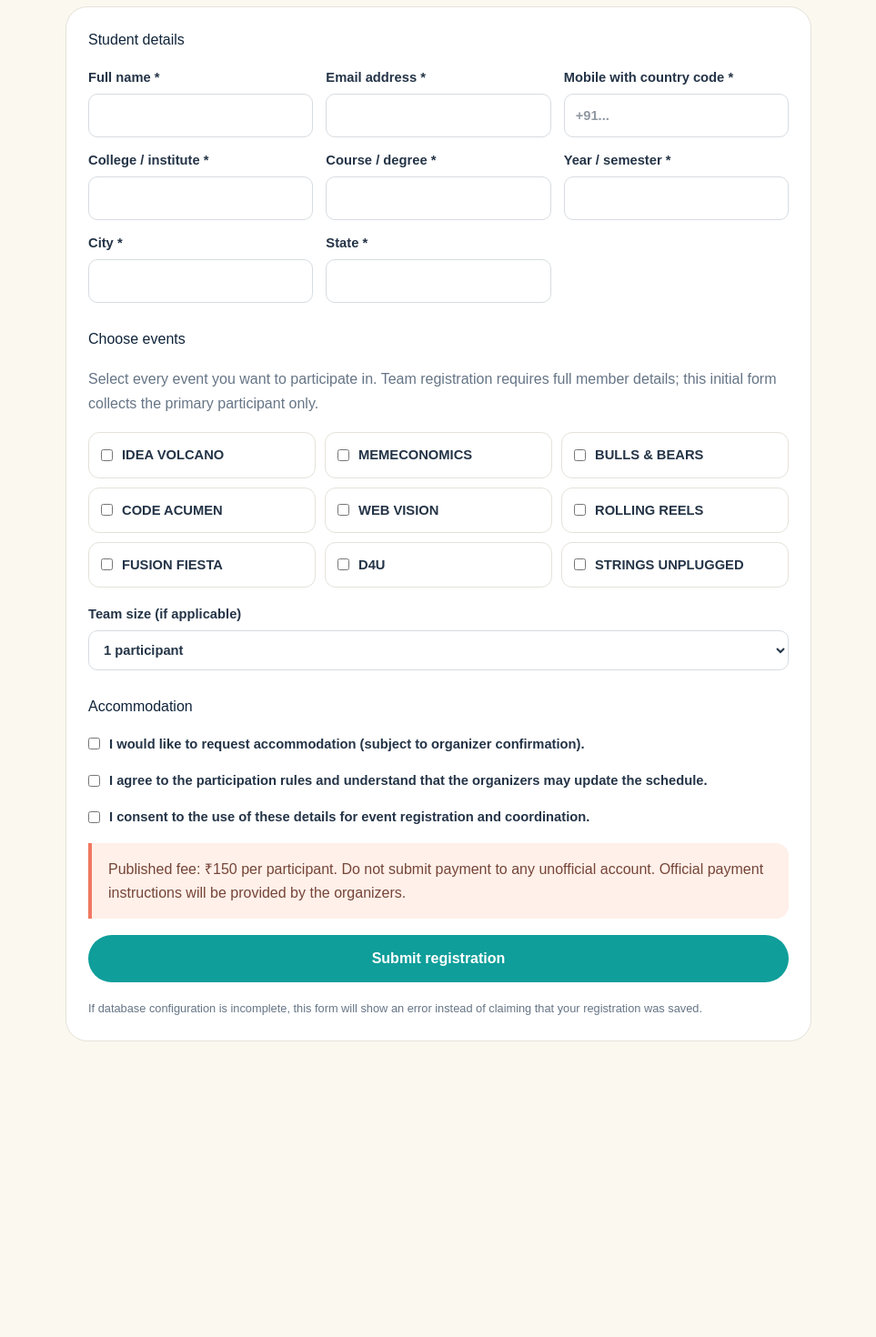
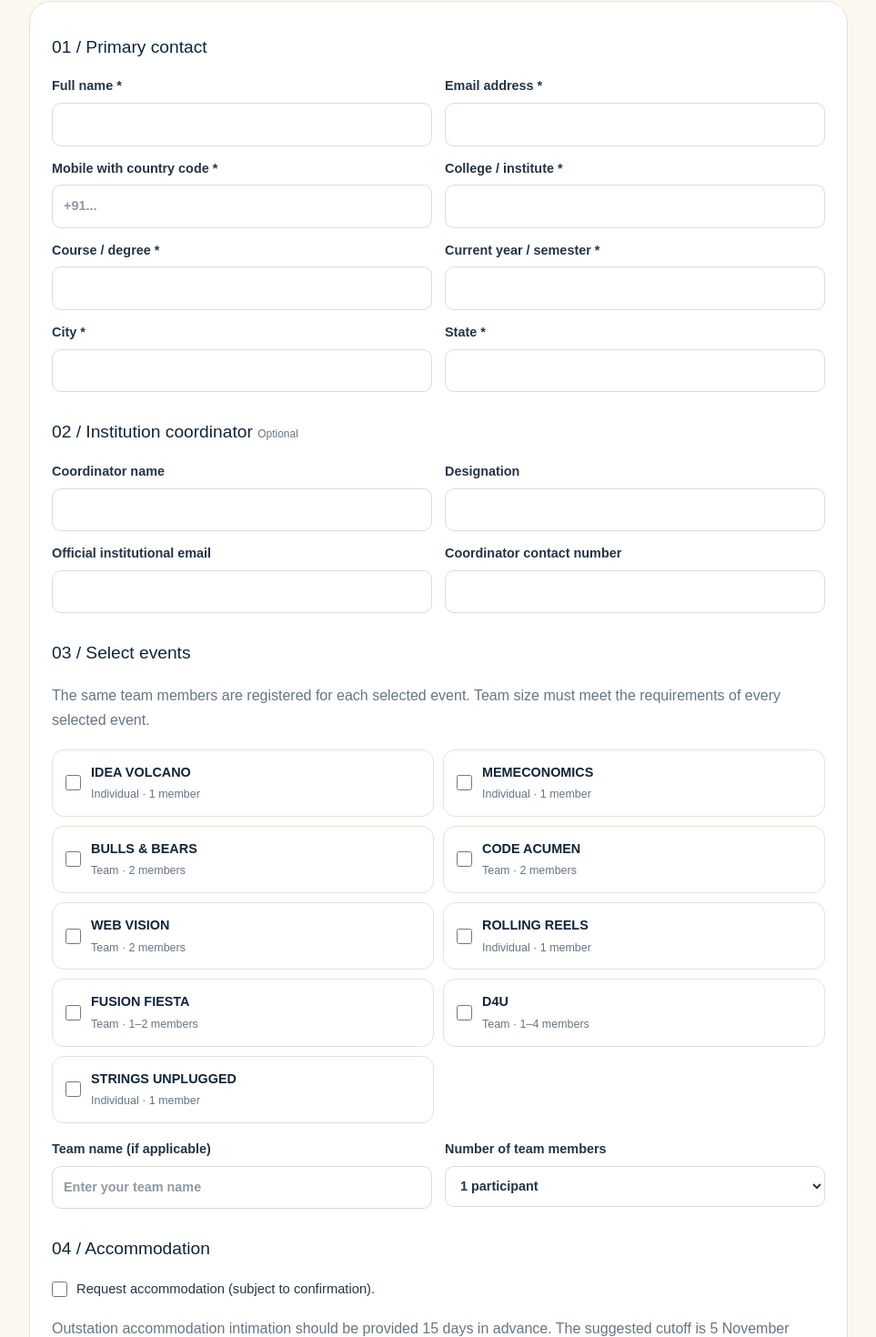
Before and after one commit to ericdevesh/mosaic-montage-2026, a Next.js app: page /register in a window 1280 px wide. Shown: the part 308-1778 px from the top of the page at 91% size, without its empty margins (158-1121 px from the left). Before the commit the page ends 1501 px from the top, so only its background shows below. Built offline with nearby package versions, Linux system fonts and the light colour scheme.

Commit message:
Build team-aware student registration form

```diff
--- a/app/register/page.tsx
+++ b/app/register/page.tsx
@@ -3,66 +3,110 @@
 import { FormEvent, useState } from "react";
 
 const eventOptions = [
-  ["idea-volcano","IDEA VOLCANO"],["memeconomics","MEMECONOMICS"],["bulls-bears","BULLS & BEARS"],
-  ["code-acumen","CODE ACUMEN"],["web-vision","WEB VISION"],["rolling-reels","ROLLING REELS"],
-  ["fusion-fiesta","FUSION FIESTA"],["d4u","D4U"],["strings-unplugged","STRINGS UNPLUGGED"]
+  ["idea-volcano","IDEA VOLCANO","Individual · 1 member"],["memeconomics","MEMECONOMICS","Individual · 1 member"],
+  ["bulls-bears","BULLS & BEARS","Team · 2 members"],["code-acumen","CODE ACUMEN","Team · 2 members"],
+  ["web-vision","WEB VISION","Team · 2 members"],["rolling-reels","ROLLING REELS","Individual · 1 member"],
+  ["fusion-fiesta","FUSION FIESTA","Team · 1–2 members"],["d4u","D4U","Team · 1–4 members"],
+  ["strings-unplugged","STRINGS UNPLUGGED","Individual · 1 member"]
 ];
 
 export default function RegisterPage() {
   const [busy,setBusy] = useState(false);
   const [message,setMessage] = useState("");
   const [reference,setReference] = useState("");
+  const [amount,setAmount] = useState<number|null>(null);
   const [selected,setSelected] = useState<string[]>([]);
-  const [teamSize,setTeamSize] = useState("1");
+  const [teamSize,setTeamSize] = useState(1);
+
   async function submit(e: FormEvent<HTMLFormElement>) {
-    e.preventDefault(); setBusy(true); setMessage(""); setReference("");
-    const form = new FormData(e.currentTarget);
-    const payload = Object.fromEntries(form.entries());
-    payload.events = selected.join(",");
-    payload.team_size = teamSize;
+    e.preventDefault(); setBusy(true); setMessage(""); setReference(""); setAmount(null);
+    const form = e.currentTarget;
+    const fd = new FormData(form);
+    const get = (key:string) => String(fd.get(key) ?? "").trim();
+    const members = Array.from({length:teamSize},(_,i)=>{
+      if(i===0) return {
+        full_name:get("full_name"),email:get("email"),mobile:get("mobile"),
+        course:get("course"),year_semester:get("year_semester"),city:get("city"),state:get("state")
+      };
+      return {
+        full_name:get(`member_name_${i}`),email:get(`member_email_${i}`),mobile:get(`member_mobile_${i}`),
+        course:get("course"),year_semester:get("year_semester"),city:get("city"),state:get("state")
+      };
+    });
+    const payload = {
+      full_name:get("full_name"),email:get("email"),mobile:get("mobile"),institution:get("institution"),
+      course:get("course"),year_semester:get("year_semester"),city:get("city"),state:get("state"),
+      events:selected,team_size:teamSize,members,team_name:get("team_name"),
+      coordinator_name:get("coordinator_name"),coordinator_designation:get("coordinator_designation"),
+      official_email:get("official_email"),coordinator_phone:get("coordinator_phone"),
+      accommodation_requested:fd.get("accommodation_requested")==="yes",
+      consent_terms:fd.get("consent_terms")==="yes",consent_privacy:fd.get("consent_privacy")==="yes"
+    };
     try {
       const response = await fetch("/api/register",{method:"POST",headers:{"Content-Type":"application/json"},body:JSON.stringify(payload)});
       const result = await response.json();
-      if (!response.ok) throw new Error(result.error || "Registration could not be submitted.");
-      setReference(result.reference);
-      setMessage("Your registration has been received.");
-      e.currentTarget.reset(); setSelected([]);
-    } catch (err) {
-      setMessage(err instanceof Error ? err.message : "Something went wrong. Please try again.");
-    } finally { setBusy(false); }
+      if(!response.ok) throw new Error(result.error || "Registration could not be submitted.");
+      setReference(result.reference);setAmount(result.amount_due);setMessage("Your registration has been saved successfully.");form.reset();setSelected([]);setTeamSize(1);
+    } catch(err) {
+      setMessage(err instanceof Error?err.message:"Something went wrong. Please try again.");
+    } finally {setBusy(false);}
   }
-  return <main style={{minHeight:"100vh",padding:"48px 0"}}>
-    <div className="container" style={{maxWidth:820}}>
+
+  return <main style={{minHeight:"100vh",padding:"42px 0 70px"}}>
+    <div className="container" style={{maxWidth:900}}>
       <a href="/" style={{color:"var(--teal)",fontWeight:800}}>← Back to fest website</a>
-      <div style={{marginTop:26,marginBottom:24}}><div className="eyebrow">MOSAIC-MONTAGE 2026</div><h1 style={{fontSize:"clamp(2.5rem,7vw,4rem)",letterSpacing:"-.06em",color:"var(--navy)",margin:"12px 0"}}>Student registration</h1><p className="muted">Registration costs ₹150 per participant. Your submission can only be confirmed when the registration service and database have been configured by the organizers.</p></div>
-      {message && <div role="status" className="notice" style={{marginBottom:20}}>{message}{reference && <p><strong>Registration reference: {reference}</strong></p>}</div>}
-      <form onSubmit={submit} className="day" style={{display:"grid",gap:18}}>
-        <h2 style={{margin:0,color:"var(--navy)"}}>Student details</h2>
-        <div style={{display:"grid",gridTemplateColumns:"repeat(auto-fit,minmax(220px,1fr))",gap:14}}>
-          <label>Full name *<input name="full_name" required autoComplete="name" className="form-control" /></label>
-          <label>Email address *<input name="email" type="email" required autoComplete="email" className="form-control" /></label>
-          <label>Mobile with country code *<input name="mobile" required placeholder="+91..." className="form-control" /></label>
-          <label>College / institute *<input name="institution" required className="form-control" /></label>
-          <label>Course / degree *<input name="course" required className="form-control" /></label>
-          <label>Year / semester *<input name="year_semester" required className="form-control" /></label>
-          <label>City *<input name="city" required className="form-control" /></label>
-          <label>State *<input name="state" required className="form-control" /></label>
+      <div style={{marginTop:26,marginBottom:24}}><div className="eyebrow">MOSAIC-MONTAGE 2026 · IIIM JAIPUR</div><h1 style={{fontSize:"clamp(2.5rem,7vw,4rem)",letterSpacing:"-.06em",color:"var(--navy)",margin:"12px 0"}}>Student registration</h1><p className="muted">20–21 November 2026 · Published fee ₹150 per participant. Team members are counted once per institution for the 15-student limit.</p></div>
+      {message && <div role="status" className={reference?"success-note":"notice"} style={{marginBottom:20}}>{message}{reference && <div style={{marginTop:10}}><strong>Registration reference: {reference}</strong>{amount!==null&&<p style={{margin:"6px 0 0"}}>Registration fee due: ₹{amount}</p>}</div>}</div>}
+      <form onSubmit={submit} className="day form-layout">
+        <h2>01 / Primary contact</h2>
+        <div className="fields">
+          <label>Full name *<input name="full_name" required minLength={2} autoComplete="name" className="form-control"/></label>
+          <label>Email address *<input name="email" type="email" required autoComplete="email" className="form-control"/></label>
+          <label>Mobile with country code *<input name="mobile" required minLength={7} placeholder="+91..." className="form-control"/></label>
+          <label>College / institute *<input name="institution" required minLength={2} className="form-control"/></label>
+          <label>Course / degree *<input name="course" required className="form-control"/></label>
+          <label>Current year / semester *<input name="year_semester" required className="form-control"/></label>
+          <label>City *<input name="city" required className="form-control"/></label>
+          <label>State *<input name="state" required className="form-control"/></label>
         </div>
-        <h2 style={{margin:"10px 0 0",color:"var(--navy)"}}>Choose events</h2>
-        <p className="muted" style={{margin:0}}>Select every event you want to participate in. Team registration requires full member details; this initial form collects the primary participant only.</p>
-        <div style={{display:"grid",gridTemplateColumns:"repeat(auto-fit,minmax(220px,1fr))",gap:10}}>
-          {eventOptions.map(([id,name])=><label key={id} style={{display:"flex",gap:10,alignItems:"center",border:"1px solid #e5e2d9",borderRadius:12,padding:13,background:"#fff"}}><input type="checkbox" checked={selected.includes(id)} onChange={e=>setSelected(old=>e.target.checked?[...old,id]:old.filter(x=>x!==id))}/><span style={{fontWeight:750}}>{name}</span></label>)}
+        <h2>02 / Institution coordinator <span className="optional">Optional</span></h2>
+        <div className="fields">
+          <label>Coordinator name<input name="coordinator_name" className="form-control"/></label>
+          <label>Designation<input name="coordinator_designation" className="form-control"/></label>
+          <label>Official institutional email<input name="official_email" type="email" className="form-control"/></label>
+          <label>Coordinator contact number<input name="coordinator_phone" className="form-control"/></label>
         </div>
-        <label>Team size (if applicable)<select value={teamSize} onChange={e=>setTeamSize(e.target.value)} className="form-control"><option value="1">1 participant</option><option value="2">2 participants</option><option value="3">3 participants</option><option value="4">4 participants</option></select></label>
-        <h2 style={{margin:"10px 0 0",color:"var(--navy)"}}>Accommodation</h2>
-        <label style={{display:"flex",gap:10,alignItems:"center"}}><input name="accommodation_requested" type="checkbox" value="yes"/> I would like to request accommodation (subject to organizer confirmation).</label>
-        <label style={{display:"flex",gap:10,alignItems:"start"}}><input name="consent_terms" type="checkbox" required value="yes" style={{marginTop:5}}/> I agree to the participation rules and understand that the organizers may update the schedule.</label>
-        <label style={{display:"flex",gap:10,alignItems:"start"}}><input name="consent_privacy" type="checkbox" required value="yes" style={{marginTop:5}}/> I consent to the use of these details for event registration and coordination.</label>
-        <div className="notice">Published fee: ₹150 per participant. Do not submit payment to any unofficial account. Official payment instructions will be provided by the organizers.</div>
-        <button disabled={busy || selected.length===0} className="btn btn-primary" type="submit">{busy?"Submitting…":"Submit registration"}</button>
-        <small className="muted">If database configuration is incomplete, this form will show an error instead of claiming that your registration was saved.</small>
+        <h2>03 / Select events</h2>
+        <p className="muted">The same team members are registered for each selected event. Team size must meet the requirements of every selected event.</p>
+        <div className="event-options">{eventOptions.map(([id,name,format])=><label key={id} className="event-option"><input type="checkbox" checked={selected.includes(id)} onChange={e=>setSelected(old=>e.target.checked?[...old,id]:old.filter(x=>x!==id))}/><span><strong>{name}</strong><small>{format}</small></span></label>)}</div>
+        <div className="fields">
+          <label>Team name (if applicable)<input name="team_name" className="form-control" placeholder="Enter your team name"/></label>
+          <label>Number of team members<select value={teamSize} onChange={e=>setTeamSize(Number(e.target.value))} className="form-control">{[1,2,3,4].map(n=><option key={n} value={n}>{n} participant{n>1?"s":""}</option>)}</select></label>
+        </div>
+        {teamSize>1 && <div className="member-panel"><h3>Additional team members</h3><p className="muted">Enter each teammate’s name, unique email and mobile number. Course, year/semester, city and state are taken from the primary contact for these additional entries.</p>{Array.from({length:teamSize-1},(_,i)=><div className="fields member-fields" key={i}><label>Member {i+2} full name *<input name={`member_name_${i+1}`} required minLength={2} className="form-control"/></label><label>Member {i+2} email *<input name={`member_email_${i+1}`} required type="email" className="form-control"/></label><label>Member {i+2} mobile *<input name={`member_mobile_${i+1}`} required minLength={7} className="form-control"/></label></div>)}</div>}
+        <h2>04 / Accommodation</h2>
+        <label className="check-line"><input name="accommodation_requested" type="checkbox" value="yes"/> Request accommodation (subject to confirmation).</label>
+        <p className="muted">Outstation accommodation intimation should be provided 15 days in advance. The suggested cutoff is 5 November 2026; availability is not guaranteed.</p>
+        <h2>05 / Review & consent</h2>
+        <div className="fee-summary"><span>Participants in this submission</span><strong>{teamSize}</strong><span>Estimated fee for unique participants</span><strong>₹{teamSize*150}</strong><small>Final fee is calculated by the server from unique participant records. Additional event selections do not automatically multiply the participant fee.</small></div>
+        <label className="check-line"><input name="consent_terms" type="checkbox" required value="yes"/> I agree to the participation rules and understand that schedule details may change.</label>
+        <label className="check-line"><input name="consent_privacy" type="checkbox" required value="yes"/> I consent to use of these details for event registration and coordination.</label>
+        <div className="notice">Do not pay to an unofficial account. Use only payment instructions verified by the organizers. The system will not mark payment as received automatically.</div>
+        <button disabled={busy||selected.length===0} className="btn btn-primary submit-button" type="submit">{busy?"Submitting registration…":"Submit registration →"}</button>
+        <small className="muted">A unique reference is displayed only after the database confirms that the registration was saved.</small>
       </form>
     </div>
-    <style jsx>{`.form-control{display:block;width:100%;margin-top:7px;border:1px solid #d7dce0;border-radius:10px;background:white;padding:12px;color:#243447}.form-control:focus{outline:2px solid #0f9e9a;outline-offset:2px}label{font-size:.92rem;font-weight:650;color:#243447}`}</style>
+    <style jsx>{`
+      .form-layout{display:grid;gap:18px}.form-layout h2{font-size:1.2rem;color:var(--navy);margin:12px 0 0}.optional{font-size:.75rem;color:var(--muted);font-weight:500}
+      .fields{display:grid;grid-template-columns:repeat(2,minmax(0,1fr));gap:14px}.fields label{font-size:.9rem;font-weight:650;color:var(--ink)}
+      .form-control{display:block;width:100%;margin-top:7px;border:1px solid #d7dce0;border-radius:10px;background:white;padding:12px;color:#243447;min-height:45px}
+      .form-control:focus{outline:2px solid #0f9e9a;outline-offset:2px}
+      .event-options{display:grid;grid-template-columns:repeat(2,minmax(0,1fr));gap:10px}.event-option{display:flex;gap:11px;align-items:center;border:1px solid #e5e2d9;border-radius:13px;padding:14px;background:#fff;cursor:pointer}.event-option input,.check-line input{accent-color:#0f9e9a;width:17px;height:17px;flex-shrink:0}.event-option strong,.event-option small{display:block}.event-option strong{font-size:.9rem;color:var(--navy)}.event-option small{font-size:.78rem;color:var(--muted);margin-top:4px}
+      .member-panel{border:1px solid #d9e9e5;background:#f4fbf9;border-radius:16px;padding:18px}.member-panel h3{margin:0;color:var(--navy)}.member-fields{padding-top:12px;border-top:1px solid #dcebe7;margin-top:12px}
+      .check-line{display:flex;align-items:flex-start;gap:10px;line-height:1.55;font-size:.92rem}.check-line input{margin-top:3px}
+      .fee-summary{display:grid;grid-template-columns:1fr auto;gap:9px;padding:17px;border-radius:14px;background:#f2efe6}.fee-summary strong{color:var(--navy)}.fee-summary small{grid-column:1/-1;color:var(--muted);line-height:1.5}
+      .submit-button{width:100%;border:0}.success-note{border-left:4px solid #0f9e9a;background:#e1f5f1;padding:16px 18px;border-radius:0 14px 14px 0;color:#164c49}
+      @media(max-width:600px){.fields,.event-options{grid-template-columns:1fr}.form-layout{padding:18px}.member-panel{padding:12px}}
+    `}</style>
   </main>;
 }
```
